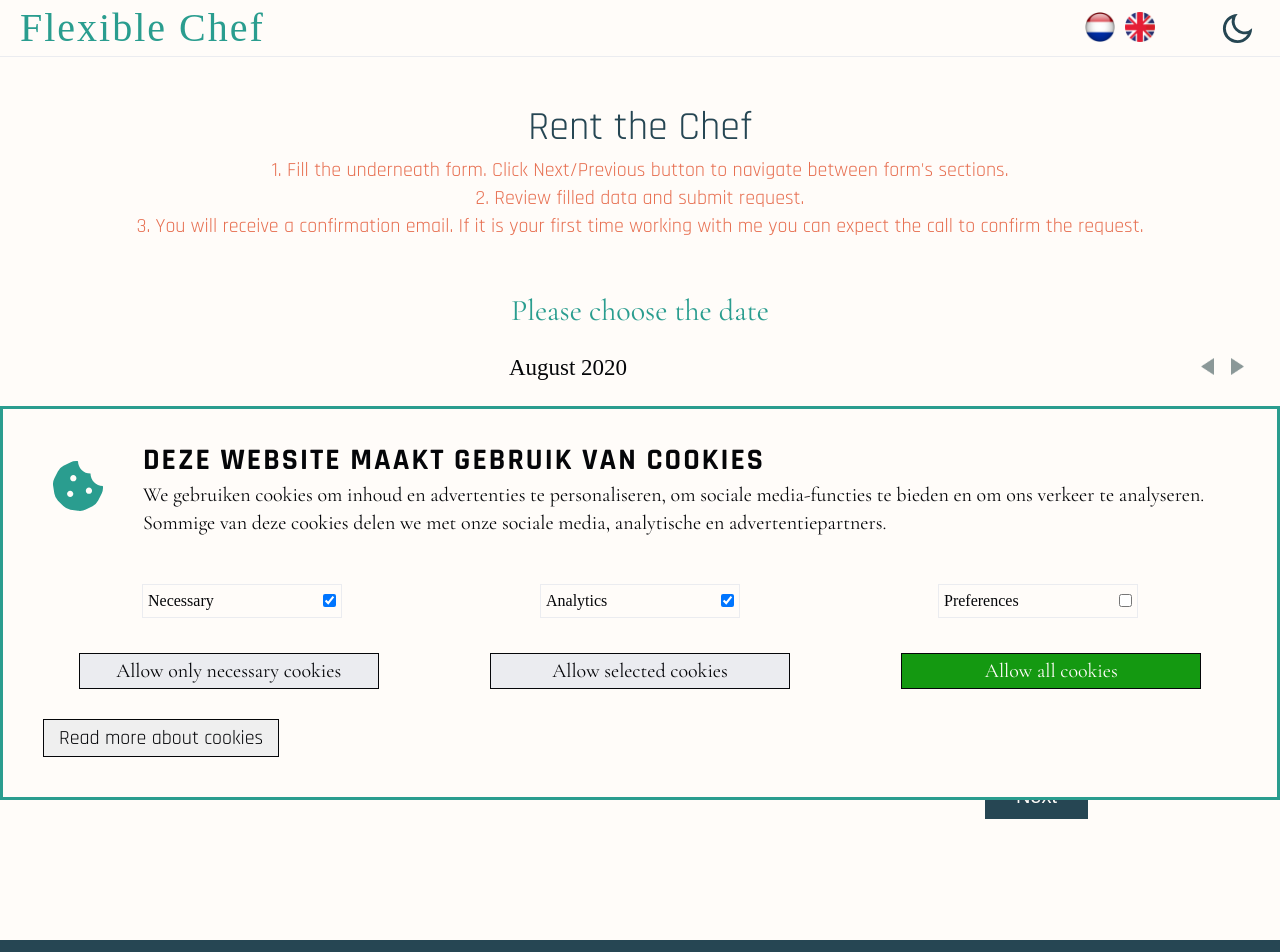
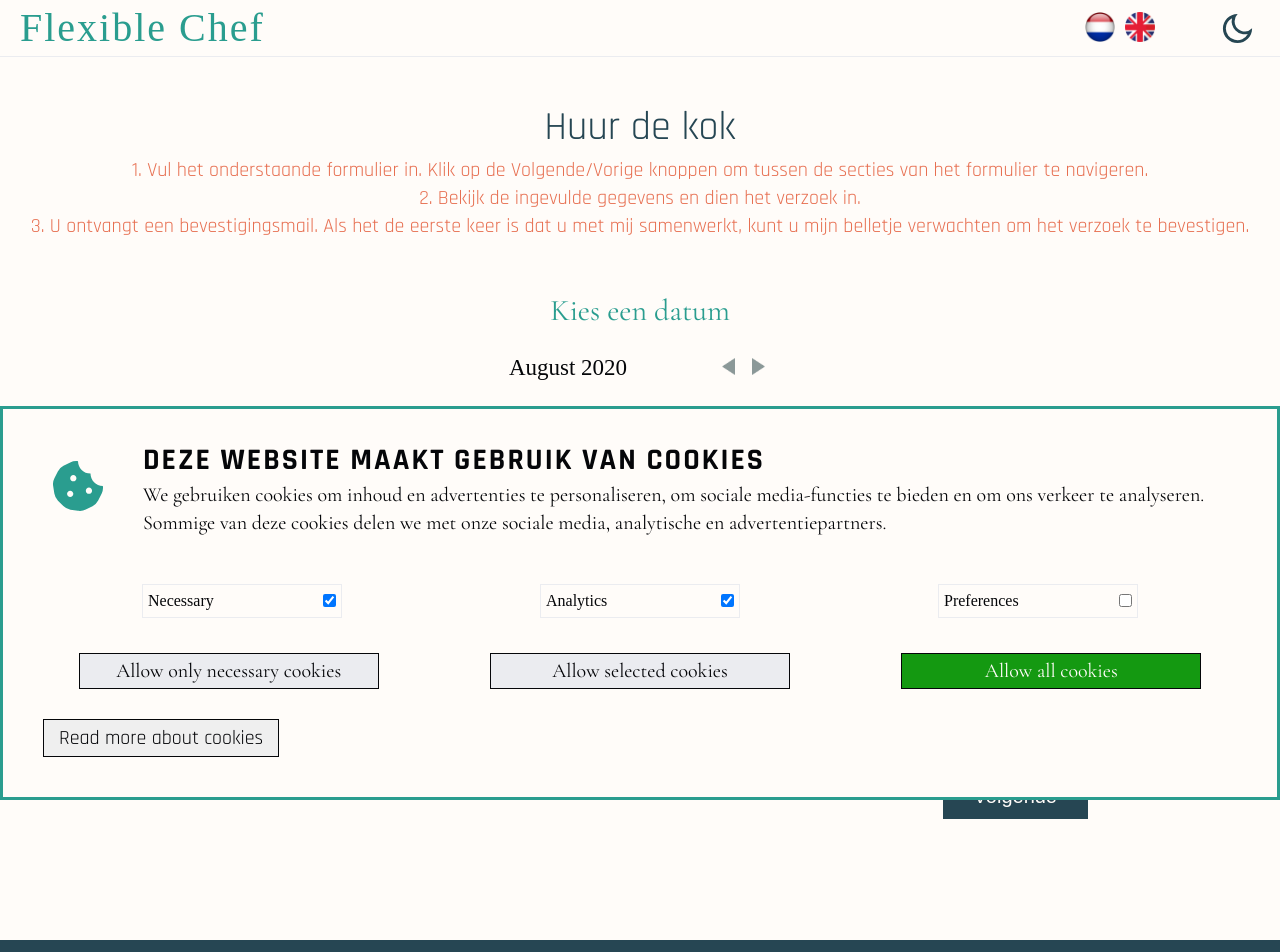
Before and after one commit to Vastlaan/flexiblechef, a React (Create React App) app in the folder client/: page /rentme in a window 1280 px wide. Shown: the top 952 px of the page. Built offline with nearby package versions, Linux system fonts and the light colour scheme; a web font is replaced by a local one.

Commit message:
translation form

```diff
--- a/client/src/components/header/events.js
+++ b/client/src/components/header/events.js
@@ -36,12 +36,12 @@ const Events = styled.div`
 
     p {
         font-family: ${fonts.baumans};
-        font-size: 2rem;
+        font-size: 1.35rem;
         text-transform: uppercase;
         opacity: 0.9;
         color: ${(props) => props.theme.grey};
         margin: 0 1rem;
-
+        ${() => respond("s", "font-size: 2rem; letter-spacing: 0.2rem;")}
         ${() => respond("m", "font-size: 3rem; letter-spacing: 0.2rem;")}
     }
 `;
--- a/client/src/components/rent/form/buttons.js
+++ b/client/src/components/rent/form/buttons.js
@@ -2,14 +2,22 @@ import React from "react";
 import styled from "styled-components";
 import { fonts, respond } from "../../../styles";
 
-export default function Buttonss({ step, next, previous, reserve }) {
+export default function Buttonss({ step, next, previous, intl }) {
     return (
         <Buttons>
-            {step > 1 ? <Previous onClick={previous}>Previous</Previous> : null}
+            {step > 1 ? (
+                <Previous onClick={previous}>
+                    {intl.formatMessage({ id: "rentButtonPrev" })}
+                </Previous>
+            ) : null}
             {step === 4 ? (
-                <Submit type="submit">Submit</Submit>
+                <Submit type="submit">
+                    {intl.formatMessage({ id: "rentButtonSubmit" })}
+                </Submit>
             ) : (
-                <Next onClick={next}>Next</Next>
+                <Next onClick={next}>
+                    {intl.formatMessage({ id: "rentButtonNext" })}
+                </Next>
             )}
         </Buttons>
     );
--- a/client/src/components/rent/form/calender.js
+++ b/client/src/components/rent/form/calender.js
@@ -5,7 +5,7 @@ import "react-day-picker/lib/style.css";
 import dateFormat from "dateformat";
 import { respond, fonts } from "../../../styles";
 
-export default function Calender({ setDate }) {
+export default function Calender({ setDate, intl }) {
     const handleDayClick = (day, modifiers = {}) => {
         if (modifiers.disabled) {
             return;
@@ -17,7 +17,7 @@ export default function Calender({ setDate }) {
         <Container>
             <WrapperStyles>
                 <p style={{ fontSize: "3rem", color: "#2A9D8F" }}>
-                    Please choose the date
+                    {intl.formatMessage({ id: "rentCalender" })}
                 </p>
                 <DayPicker
                     disabledDays={[{ before: new Date() }]}
@@ -34,7 +34,7 @@ const WrapperStyles = styled.div`
     display: flex;
 
     flex-direction: column;
-    align-items: cente;
+    align-items: center;
      p {
       font-family: ${fonts.cormorant}
       font-size: 2rem;
--- a/client/src/components/rent/form/confirmation.js
+++ b/client/src/components/rent/form/confirmation.js
@@ -9,32 +9,33 @@ export default function Confirmation({
     address,
     phone,
     email,
+    intl,
 }) {
     return (
         <Container>
-            <h6>Confirm your request:</h6>
+            <h6>{intl.formatMessage({ id: "rentConfirmationHeader" })}</h6>
             <div>
-                <p>Workplace:</p>
+                <p>{intl.formatMessage({ id: "rentConfirmationWorkplace" })}</p>
                 <span>{name}</span>
             </div>
             <div>
-                <p>Address:</p>
+                <p>{intl.formatMessage({ id: "rentConfirmationAddress" })}</p>
                 <span>{address}</span>
             </div>
             <div>
-                <p>Date:</p>
+                <p>{intl.formatMessage({ id: "rentConfirmationDate" })}</p>
                 <span>{date}</span>
             </div>
             <div>
-                <p>Time:</p>
+                <p>{intl.formatMessage({ id: "rentConfirmationTime" })}</p>
                 <span>{hour}</span>
             </div>
             <div>
-                <p>Contact phone:</p>
+                <p>{intl.formatMessage({ id: "rentConfirmationPhone" })}</p>
                 <span>{phone}</span>
             </div>
             <div>
-                <p>Contact email:</p>
+                <p>{intl.formatMessage({ id: "rentConfirmationEmail" })}</p>
                 <span>{email}</span>
             </div>
         </Container>
--- a/client/src/components/rent/form/hours.js
+++ b/client/src/components/rent/form/hours.js
@@ -2,7 +2,7 @@ import React, { useEffect } from "react";
 import styled from "styled-components";
 import { respond, fonts } from "../../../styles";
 
-export default function Hours({ hour, setHour }) {
+export default function Hours({ hour, setHour, intl }) {
     const times = [
         "06:00",
         "06:30",
@@ -39,16 +39,16 @@ export default function Hours({ hour, setHour }) {
         "23:00",
         "23:30",
     ];
-    console.log(hour);
+
     return (
         <Container>
             {hour ? (
                 <p style={{ fontSize: "3rem", color: "#2A9D8F" }}>
-                    You have selected: {hour}{" "}
+                    {intl.formatMessage({ id: "rentHoursDone" })} {hour}{" "}
                 </p>
             ) : (
                 <p style={{ fontSize: "3rem", color: "#2A9D8F" }}>
-                    Please choose an hour
+                    {intl.formatMessage({ id: "rentHours" })}
                 </p>
             )}
             {times.map((time, i) => {
--- a/client/src/components/rent/form/index.js
+++ b/client/src/components/rent/form/index.js
@@ -1,6 +1,6 @@
 import React, { useState } from "react";
 import styled from "styled-components";
-import { respond, fonts } from "../../../styles";
+import { useIntl } from "react-intl";
 //components
 import Calender from "./calender";
 import Hours from "./hours";
@@ -9,7 +9,9 @@ import Confirmation from "./confirmation";
 import Buttons from "./buttons";
 
 export default function Form() {
-    const [warning, setWarning] = useState("");
+    const intl = useIntl();
+
+    const [warning, setWarning] = useState(null);
     const [step, setStep] = useState(1); // max 4 steps
     const [date, setDate] = useState(null);
     const [hour, setHour] = useState(null);
@@ -25,13 +27,15 @@ export default function Form() {
     const next = (e) => {
         e.preventDefault();
         if (step === 1 && !date) {
-            return setWarning("Please select the date");
+            return setWarning(intl.formatMessage({ id: "rentCalender" }));
         }
         if (step === 2 && !hour) {
-            return setWarning("Please select the hour");
+            return setWarning(intl.formatMessage({ id: "rentHours" }));
         }
         if (step === 3 && !name | !address | !email | !phone) {
-            return setWarning("Please fill all required fields!");
+            return setWarning(
+                intl.formatMessage({ id: "rentConfirmationWarning" })
+            );
         }
         setWarning("");
         return setStep((prevState) => {
@@ -47,15 +51,16 @@ export default function Form() {
     return (
         <Container onSubmit={reserve}>
             {step === 1 ? (
-                <Calender setDate={setDate} next={next} />
+                <Calender setDate={setDate} intl={intl} />
             ) : step === 2 ? (
-                <Hours hour={hour} setHour={setHour} />
+                <Hours hour={hour} setHour={setHour} intl={intl} />
             ) : step === 3 ? (
                 <Contact
                     setName={setName}
                     setAddress={setAddress}
                     setEmail={setEmail}
                     setPhone={setPhone}
+                    intl={intl}
                 />
             ) : (
                 <Confirmation
@@ -65,6 +70,7 @@ export default function Form() {
                     address={address}
                     email={email}
                     phone={phone}
+                    intl={intl}
                 />
             )}
             {warning ? (
@@ -72,12 +78,7 @@ export default function Form() {
                     <p>{warning}</p>
                 </Warning>
             ) : null}
-            <Buttons
-                step={step}
-                next={next}
-                previous={previous}
-                reserve={reserve}
-            />
+            <Buttons step={step} next={next} previous={previous} intl={intl} />
         </Container>
     );
 }
--- a/client/src/components/rent/header.js
+++ b/client/src/components/rent/header.js
@@ -1,22 +1,18 @@
 import React from "react";
 import styled from "styled-components";
-import { respond, fonts } from "../../styles";
+import { useIntl } from "react-intl";
+import { fonts } from "../../styles";
 
 export default function Header() {
+    const intl = useIntl();
+
     return (
         <Container>
-            <h1>Rent the Chef</h1>
+            <h1>{intl.formatMessage({ id: "rentHeaderHeader" })}</h1>
             <ul>
-                <li>
-                    1. Fill the underneath form. Click Next/Previous button to
-                    navigate between form's sections.
-                </li>
-                <li>2. Review filled data and submit request.</li>
-                <li>
-                    3. You will receive a confirmation email. If it is your
-                    first time working with me you can expect the call to
-                    confirm the request.
-                </li>
+                <li>{intl.formatMessage({ id: "rentHeaderStep1" })}</li>
+                <li>{intl.formatMessage({ id: "rentHeaderStep2" })}</li>
+                <li>{intl.formatMessage({ id: "rentHeaderStep3" })}</li>
             </ul>
         </Container>
     );
--- a/client/src/translations/nl.json
+++ b/client/src/translations/nl.json
@@ -43,6 +43,27 @@
     "intersection2Text": "Vakkundig kok voor altijd de laagste prijs! Bijna 10 jaar ervaring in verschillende locaties in Amsterdam. De kwaliteit die nergens te vinden is. De vakman met wie u verbinding wilt maken.",
     "intersection2Price": "brutto per uur",
 
+    "rentHeaderHeader": "Huur de kok",
+    "rentHeaderStep1": "1. Vul het onderstaande formulier in. Klik op de Volgende/Vorige knoppen om tussen de secties van het formulier te navigeren.",
+    "rentHeaderStep2": "2. Bekijk de ingevulde gegevens en dien het verzoek in.",
+    "rentHeaderStep3": "3. U ontvangt een bevestigingsmail. Als het de eerste keer is dat u met mij samenwerkt, kunt u mijn belletje verwachten om het verzoek te bevestigen.",
+    "rentCalender": "Kies een datum",
+    "rentHours": "Kies een tijd",
+    "rentHoursDone": "U hebt een tijd gekozen:",
+    "rentContactHeader": "Uw gegevens:",
+    "rentConfirmationHeader": "Bevestig uw verzoek:",
+    "rentConfirmationWarning": "Vul alstublieft alle vereiste velden in!",
+    "rentConfirmationWorkplace": "Bedrijf:",
+    "rentConfirmationAddress": "Adres:",
+    "rentConfirmationAddressSub": "straat, nummer, stad, post code",
+    "rentConfirmationDate": "Datum:",
+    "rentConfirmationTime": "Tijd:",
+    "rentConfirmationPhone": "Contact telefoon:",
+    "rentConfirmationEmail": "Contact email:",
+    "rentButtonPrev": "Vorige",
+    "rentButtonNext": "Volgende",
+    "rentButtonSubmit": "Verzenden",
+
     "footerSocial": "Volg mij op Social Media:",
     "footerContactHeader": "Contact Form",
     "footerContactText": "Heb je een vraag of opmerking? Vul dan onderstaand contactformulier in, ik streef ernaar om je vraag binnen 3 werkdagen te beantwoorden. Heb je een vraag over een van mij dienst? Vermeld dan het in onderstaand formulier:",
```
Also changed, not shown: client/src/components/rent/form/contact.js (+30 -12 lines), client/src/translations/en.json (+24 -3 lines).
